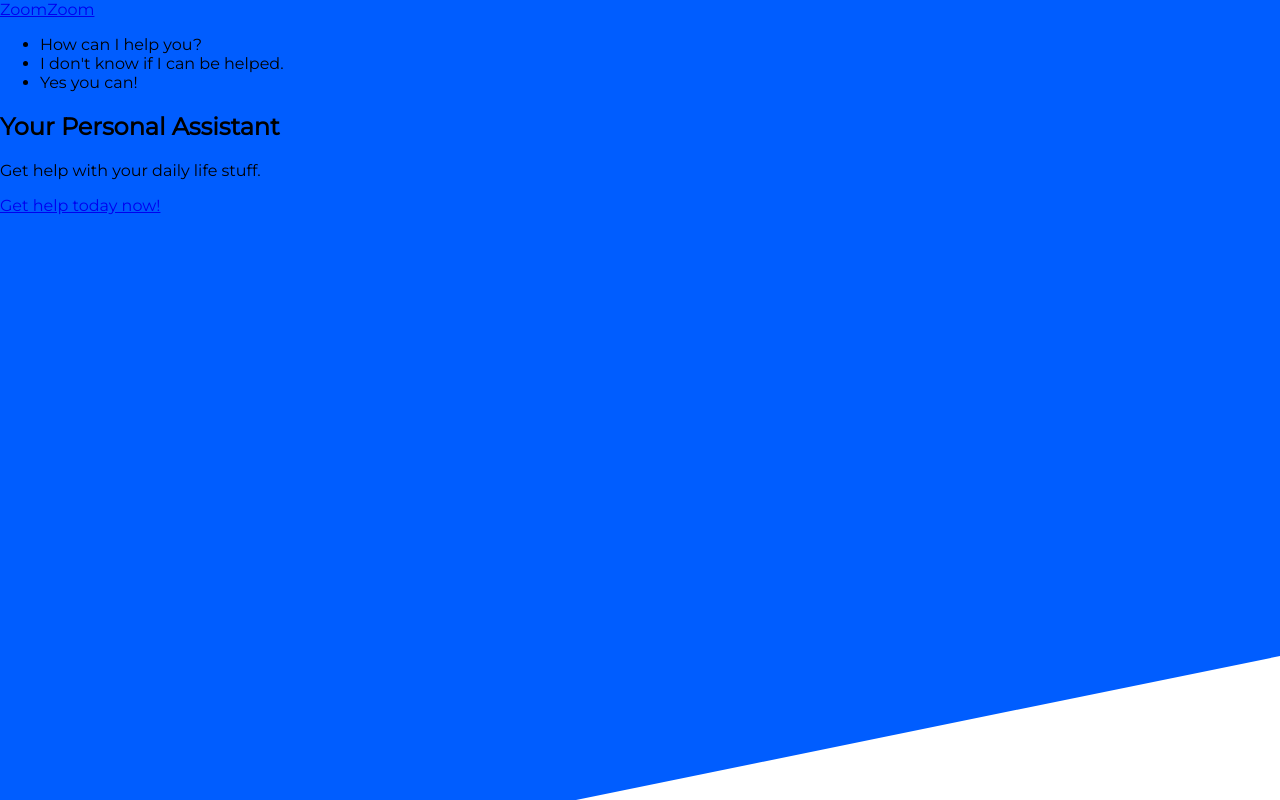
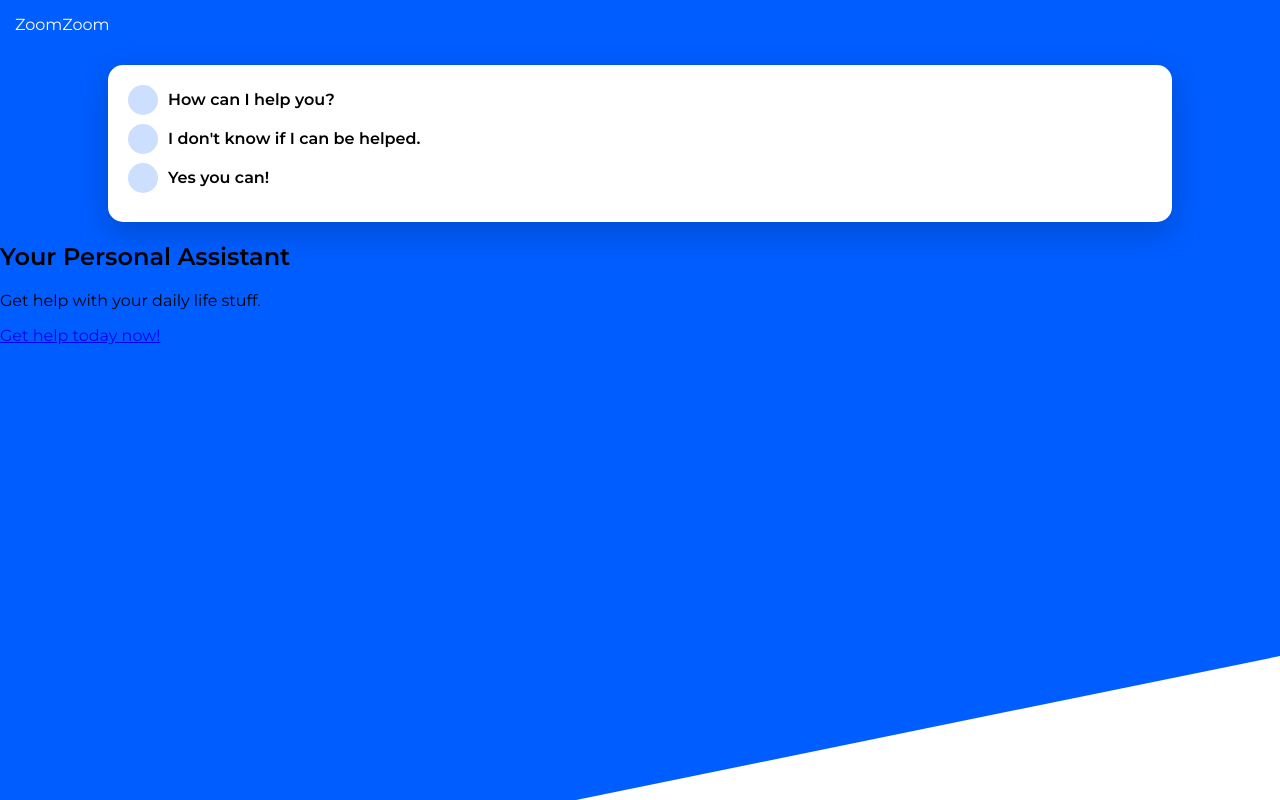
Before and after one commit to rubinoAM/Time-for-Some-SASS, a website: page crash-course/index.html in a window 1280 px wide. Drawn offline with Linux system fonts and the light colour scheme.

Commit message:
#card Styling

```diff
--- a/crash-course/css/main.scss
+++ b/crash-course/css/main.scss
@@ -1,7 +1,11 @@
 $colors: (
     primary: #005DFF,
+    primary-light: lighten(#005DFF, 40%),
     accent:#FFF6BB,
 );
+
+$padding:0.9375rem;
+$borders:0.9375rem;
 
 @function color($color-name){
     @return map-get($colors,$color-name);
@@ -23,4 +27,50 @@ body{
         position:absolute;
         z-index:-1;
     }
+
+    header a{
+        color:#fff;
+        text-decoration:none;
+        padding:$padding;
+        display:block;
+        text-decoration:uppercase;
+    }
 }
+
+main{
+    section#card{
+        background-color:#fff;
+        padding:1.25rem;
+        margin:1rem auto;
+        border-radius:$borders;
+        box-shadow:0 0.625rem 1.875rem rgba(0,0,0,0.2);
+        width:80%;
+
+        ul {
+            list-style-type:none;
+            margin:0;
+            padding:0;
+
+            li {
+                margin-bottom:0.625rem;
+
+                span.card-avatar{
+                    position:absolute;
+                    width:1.875rem;
+                    height:1.875rem;
+                    background-color:color(primary-light);
+                    border-radius:50%;
+                    margin-right:10px;
+                }
+
+                span.card-dialog{
+                    font-weight:bold;
+                    display:inline-block;
+                    margin-left:max(40px);
+                    margin-top:5px;
+                    margin-bottom:5px;
+                }
+            }
+        }
+    }
+}
--- a/crash-course/index.html
+++ b/crash-course/index.html
@@ -5,7 +5,7 @@
     <meta name="viewport" content="width=device-width, initial-scale=1.0">
     <meta http-equiv="X-UA-Compatible" content="ie=edge">
     <title>Gettin' Sassy</title>
-    <link href="https://fonts.googleapis.com/css?family=Montserrat" rel="stylesheet">
+    <link href="https://fonts.googleapis.com/css?family=Montserrat:400,600" rel="stylesheet">
     <link rel="stylesheet" href="css/main.css">
 </head>
 <body>
@@ -17,15 +17,15 @@
         <section id="card">
             <ul>
                 <li>
-                    <span></span>
+                    <span class="card-avatar"></span>
                     <span class="card-dialog">How can I help you?</span>
                 </li>
                 <li>
-                    <span></span>
+                    <span class="card-avatar"></span>
                     <span class="card-dialog">I don't know if I can be helped.</span>
                 </li>
                 <li>
-                    <span></span>
+                    <span class="card-avatar"></span>
                     <span class="card-dialog">Yes you can!</span>
                 </li>
             </ul>
```
Also changed, not shown: crash-course/css/main.css, 1 other file.
